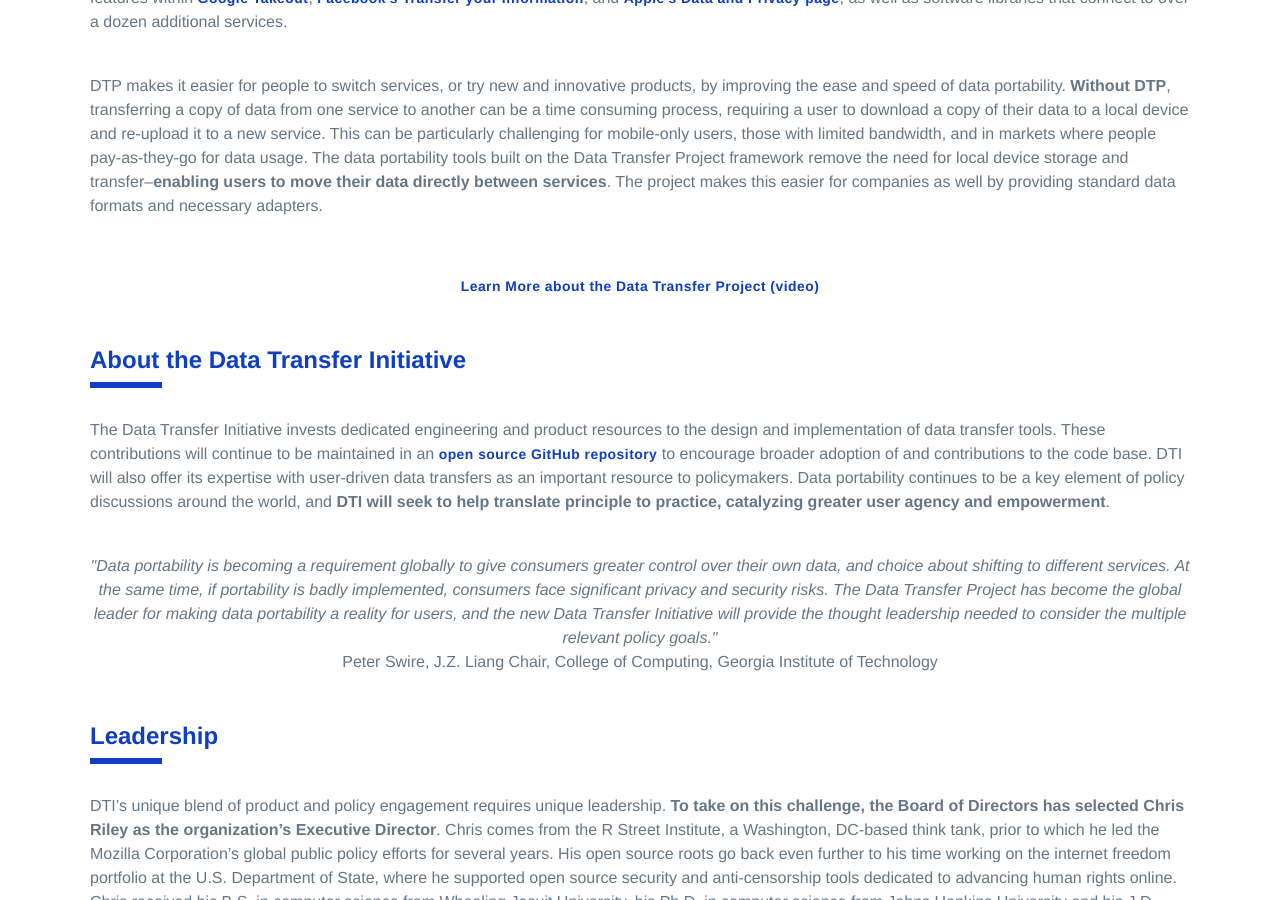
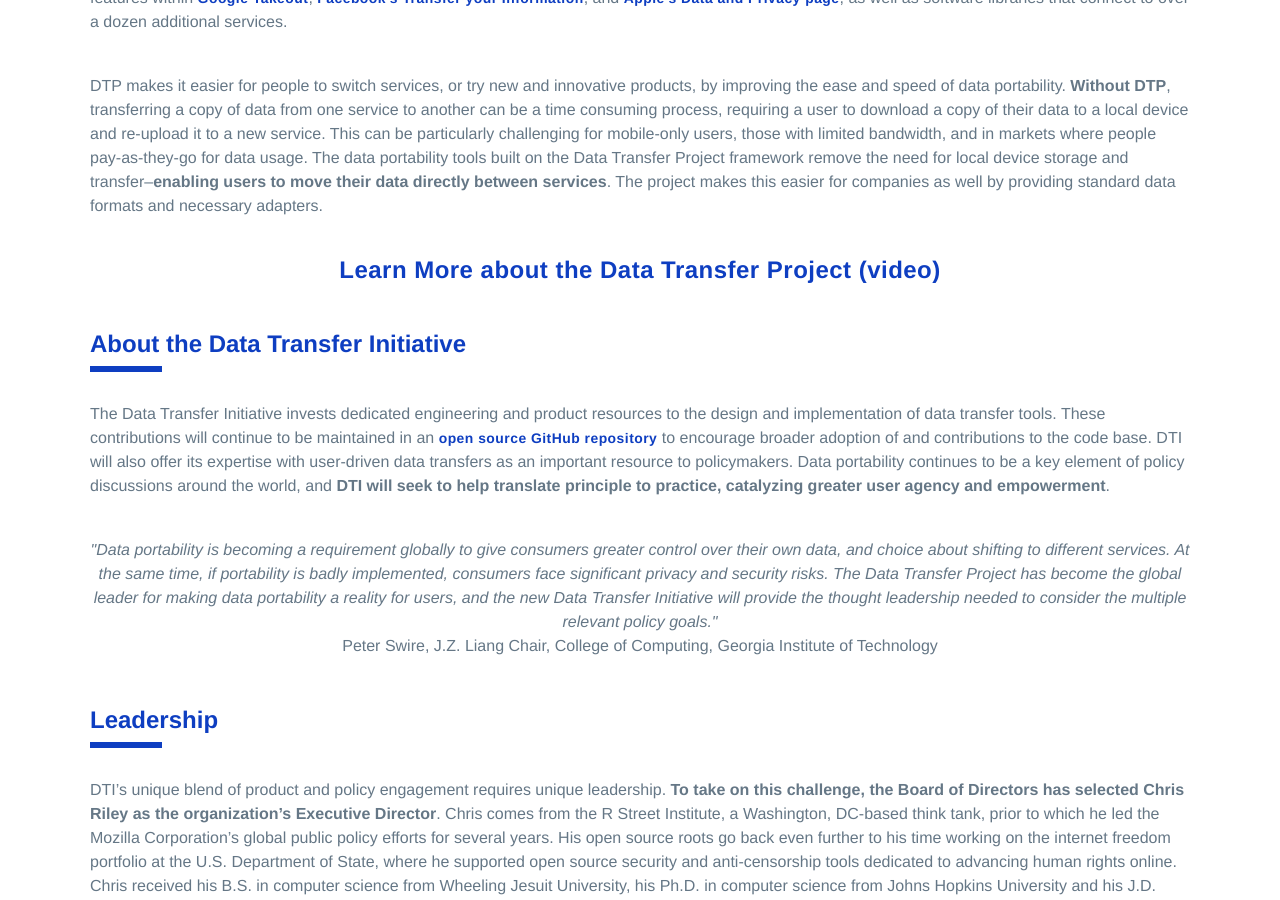
Before and after one commit to dtinit/dtinit.github.io, a Jekyll site: the page built from index.md, in a window 1280 px wide and 900 px high, scrolled down 589 px. Built offline with Jekyll 4.4.1, drawn with Linux system fonts in a browser that asks for light colours; our own code applies the rules of GitHub Pages for plain Markdown files; comment, search, counter and statistics services are not loaded.

Commit message:
Update index.md

```diff
--- a/index.md
+++ b/index.md
@@ -29,8 +29,8 @@
 
 <br>DTP makes it easier for people to switch services, or try new and innovative products, by improving the ease and speed of data portability. **Without DTP**, transferring a copy of data from one service to another can be a time consuming process, requiring a user to download a copy of their data to a local device and re-upload it to a new service. This can be particularly challenging for mobile-only users, those with limited bandwidth, and in markets where people pay-as-they-go for data usage. The data portability tools built on the Data Transfer Project framework remove the need for local device storage and transfer–**enabling users to move their data directly between services**. The project makes this easier for companies as well by providing standard data formats and necessary adapters.
 
-<p style="text-align: center;font-size: 2rem;">
-<br><a href="https://www.youtube.com/watch?v=_mVhmDnhrWo&feature=youtu.be">Learn More about the Data Transfer Project (video)</a>
+<p style="text-align: center;">
+<br><a href="https://www.youtube.com/watch?v=_mVhmDnhrWo&feature=youtu.be" style="font-size: 1.5rem;">Learn More about the Data Transfer Project (video)</a>
 </p>
 </div>
 <div class="section" markdown="1">
```
